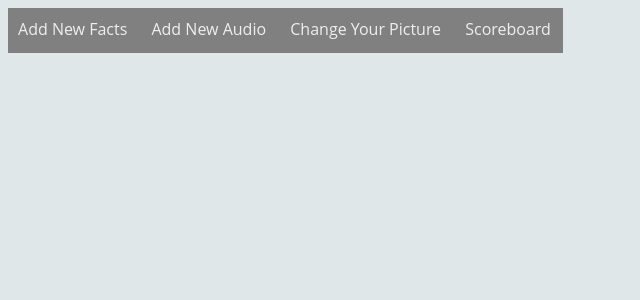
After one commit to EPAlan/entry-music-facts, a Django app: template kanjoya-music/myapp/templates/navigation.html in a window 1280 px wide. The commit adds this page. Shown: the top 300 px of the page, without its empty margins (0-640 px from the left). Run offline with Django 3.2, Linux system fonts and the light colour scheme; the template is opened without the code that fills it, so the values that code supplies are empty; some libraries are stand-ins or nearby versions.

Commit message:
navigation yo

```diff
--- a/kanjoya-music/myapp/static/style.css
+++ b/kanjoya-music/myapp/static/style.css
@@ -7,6 +7,10 @@ h1, h2, .title { font-weight: 400; color: #444; margin-bottom: 10px; }
 .main .title { font-size: 20px; }
 .main .fact { font-weight: 600; color: #444; font-size: 20px; margin-bottom: 15px; }
 .clear { clear: both; }
+
+/************************* Navigation stuff ******************************************/
+.navigation {     background-color: #808080; height: 45px; width: 555px; }
+.navigation a { color: #EEEEEE; padding: 10px; position: relative; text-decoration: none; top: 10px; }
 
 /************************* Kajoyan Photo stuff ******************************************/
 .kanjoyan-list { max-width: 900px; margin-top: 20px; }
--- /dev/null
+++ b/kanjoya-music/myapp/templates/navigation.html
@@ -0,0 +1,19 @@
+<!DOCTYPE HTML PUBLIC "-//W3C//DTD HTML 4.01//EN">
+<html lang="en">
+<head>
+    <title>User Page</title>
+     <script src="//ajax.googleapis.com/ajax/libs/prototype/1.7.1.0/prototype.js"></script>
+     <link rel="stylesheet" type="text/css" href="/static/style.css" />
+</head>
+<body>
+
+    <div class="navigation">
+    <a href="/me/{{ randomKey }}"> Add New Facts </a>
+    <a href="/uploadFile/{{ randomKey }}"> Add New Audio </a>
+    <a href="/uploadPicture/{{ randomKey }}"> Change Your Picture </a>
+    <a href="/scoreboard"> Scoreboard </a>
+
+    </div>
+
+</body>
+</html>
--- a/kanjoya-music/myapp/templates/uploadFile.html
+++ b/kanjoya-music/myapp/templates/uploadFile.html
@@ -6,7 +6,7 @@
 </head>
 <body>
 
-    <h1>Hey {{currentUser.username}} </h1>
+    <h1>Hey {{currentUser.username}}. Upload New Audio</h1>
 
     <div>
     <form method="post" enctype="multipart/form-data" action="/uploadAction/{{currentUser.id}}" >
--- a/kanjoya-music/myapp/views.py
+++ b/kanjoya-music/myapp/views.py
@@ -125,12 +125,14 @@ def playSong(filename):
 
 def uploadFileView(request, random_key):
     currentUser = Kanjoyan.objects.get(randomKey=random_key)
-    rendered = render_to_string('uploadFile.html', {'currentUser' : currentUser})
+    rendered = render_to_string('navigation.html', { "randomKey" : random_key })
+    rendered += render_to_string('uploadFile.html', {'currentUser' : currentUser})
     return HttpResponse(rendered)
 
 def uploadPictureView(request, random_key):
     currentUser = Kanjoyan.objects.get(randomKey=random_key)
-    rendered = render_to_string('uploadPicture.html', {'currentUser' : currentUser})
+    rendered = render_to_string('navigation.html', { "randomKey" : random_key })
+    rendered += render_to_string('uploadPicture.html', {'currentUser' : currentUser})
     return HttpResponse(rendered)
 
 def uploadFile(request, user_id):
```
